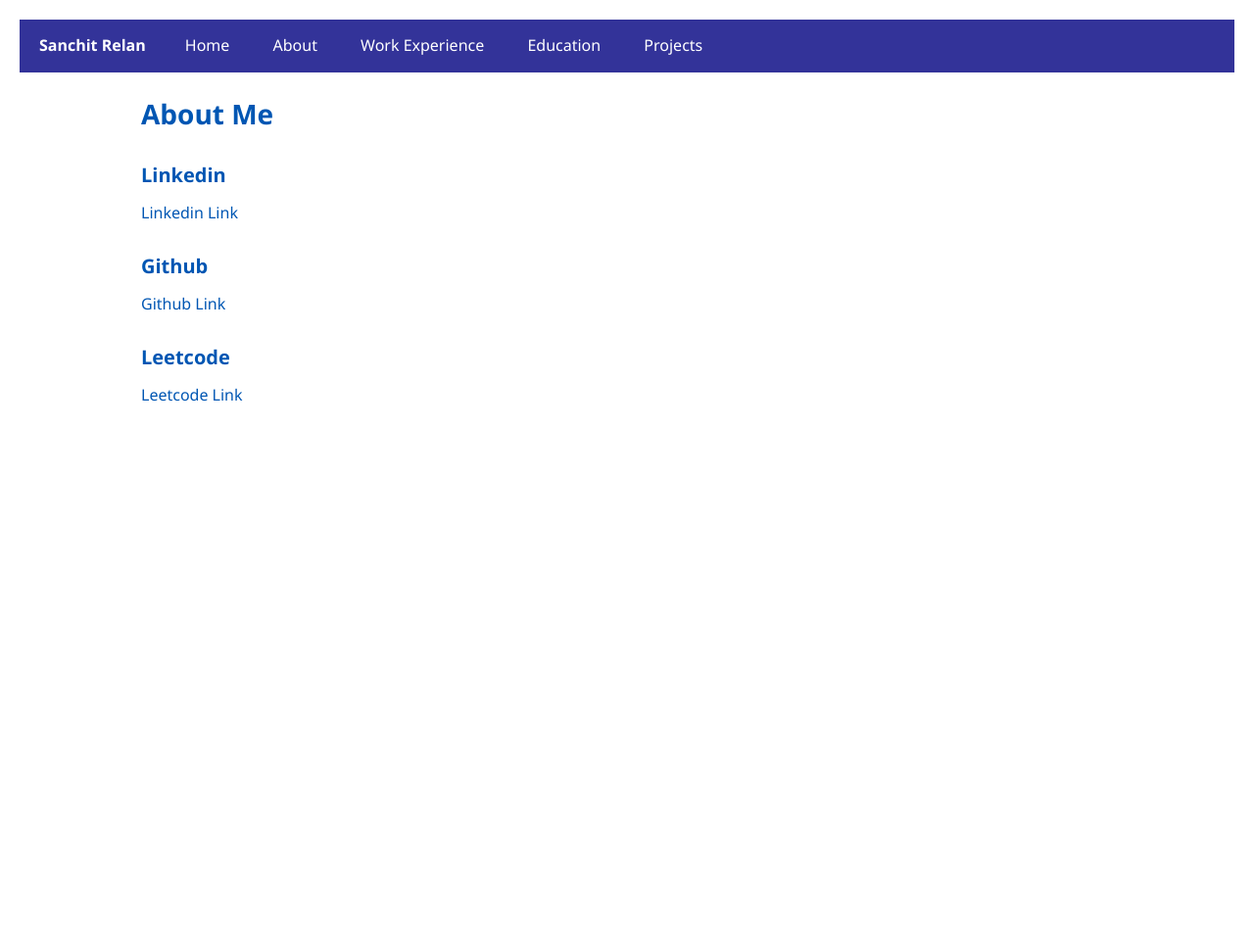
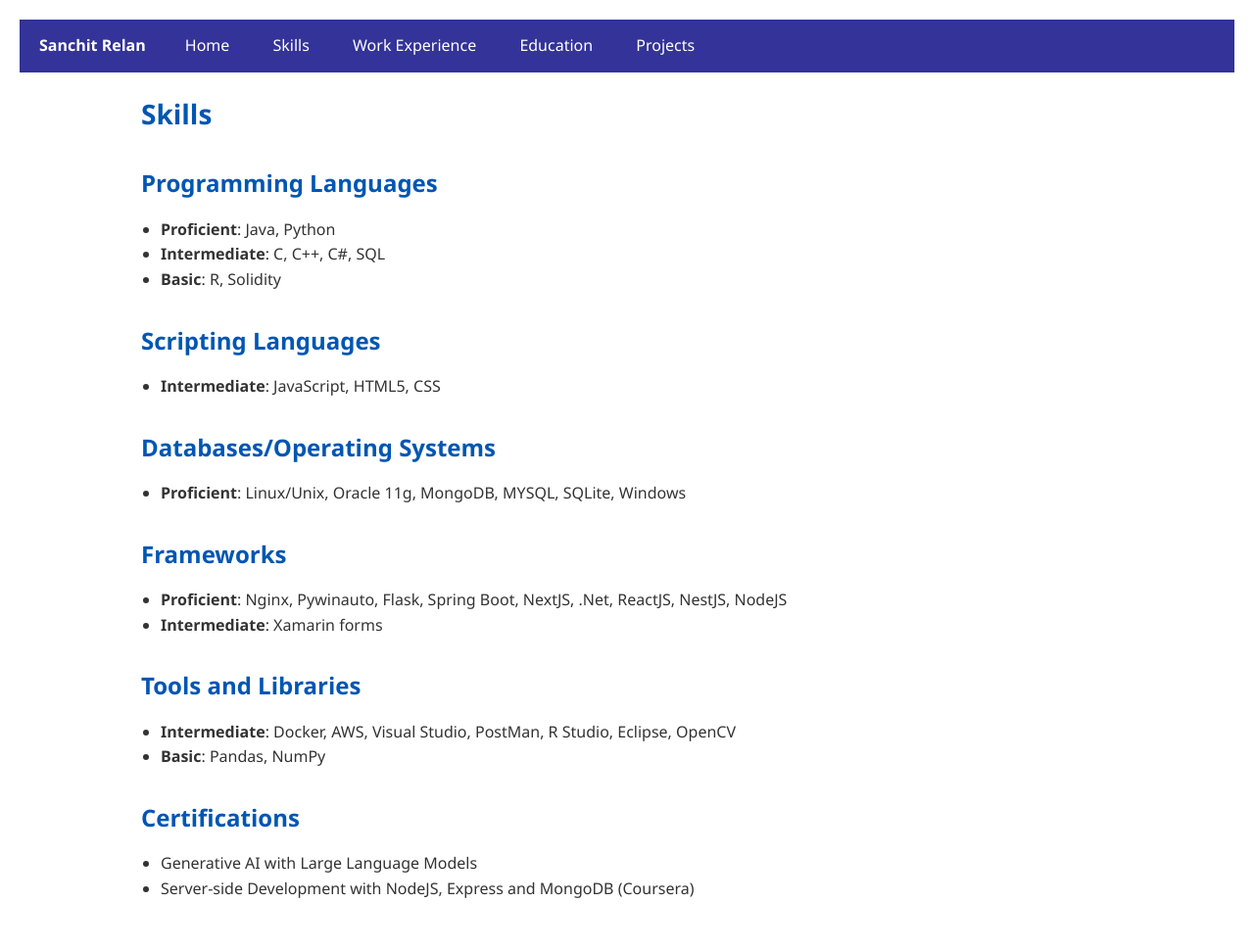
Before and after one commit to srelan46/srelan46.github.io, a Jekyll site: the page built from skills.md, in a window 1280 px wide. Shown: the whole page at 98% size. Built offline with Jekyll 4.4.1, drawn with Linux system fonts in a browser that asks for light colours; before the commit the page ends 900 px from its top, so only the background shows below that.

```diff
--- a/_layouts/default.html
+++ b/_layouts/default.html
@@ -11,7 +11,7 @@
     <div class="brand-title">Sanchit Relan</div>
     <nav>
         <a href="/" class="{% if page.url == '/' %}active{% endif %}">Home</a>
-        <a href="/about/" class="{% if page.url == '/about/' %}active{% endif %}">About</a>
+        <a href="/skills/" class="{% if page.url == '/skills/' %}active{% endif %}">Skills</a>
         <a href="/work-experience/" class="{% if page.url == '/work-experience/' %}active{% endif %}">Work Experience</a>
         <a href="/education" class="{% if page.url == '/education/' %}active{% endif %}">Education</a>
         <a href="/projects/" class="{% if page.url == '/projects/' %}active{% endif %}">Projects</a>
--- a/skills.md
+++ b/skills.md
@@ -1,15 +1,29 @@
 ---
 layout: default
-title: About
+title: Skills
 ---
 
-# About Me
+# Skills
 
-### Linkedin
-[Linkedin Link](https://www.linkedin.com/in/sanchit-relan/)
+## Programming Languages
+- **Proficient**: Java, Python
+- **Intermediate**: C, C++, C#, SQL
+- **Basic**: R, Solidity
 
-### Github
-[Github Link](https://github.com/srelan46)
+## Scripting Languages
+- **Intermediate**: JavaScript, HTML5, CSS
 
-### Leetcode
-[Leetcode Link](https://leetcode.com/srelan/)
+## Databases/Operating Systems
+- **Proficient**: Linux/Unix, Oracle 11g, MongoDB, MYSQL, SQLite, Windows
+
+## Frameworks
+- **Proficient**: Nginx, Pywinauto, Flask, Spring Boot, NextJS, .Net, ReactJS, NestJS, NodeJS
+- **Intermediate**: Xamarin forms
+
+## Tools and Libraries
+- **Intermediate**: Docker, AWS, Visual Studio, PostMan, R Studio, Eclipse, OpenCV
+- **Basic**: Pandas, NumPy
+
+## Certifications
+- Generative AI with Large Language Models
+- Server-side Development with NodeJS, Express and MongoDB (Coursera)
```
